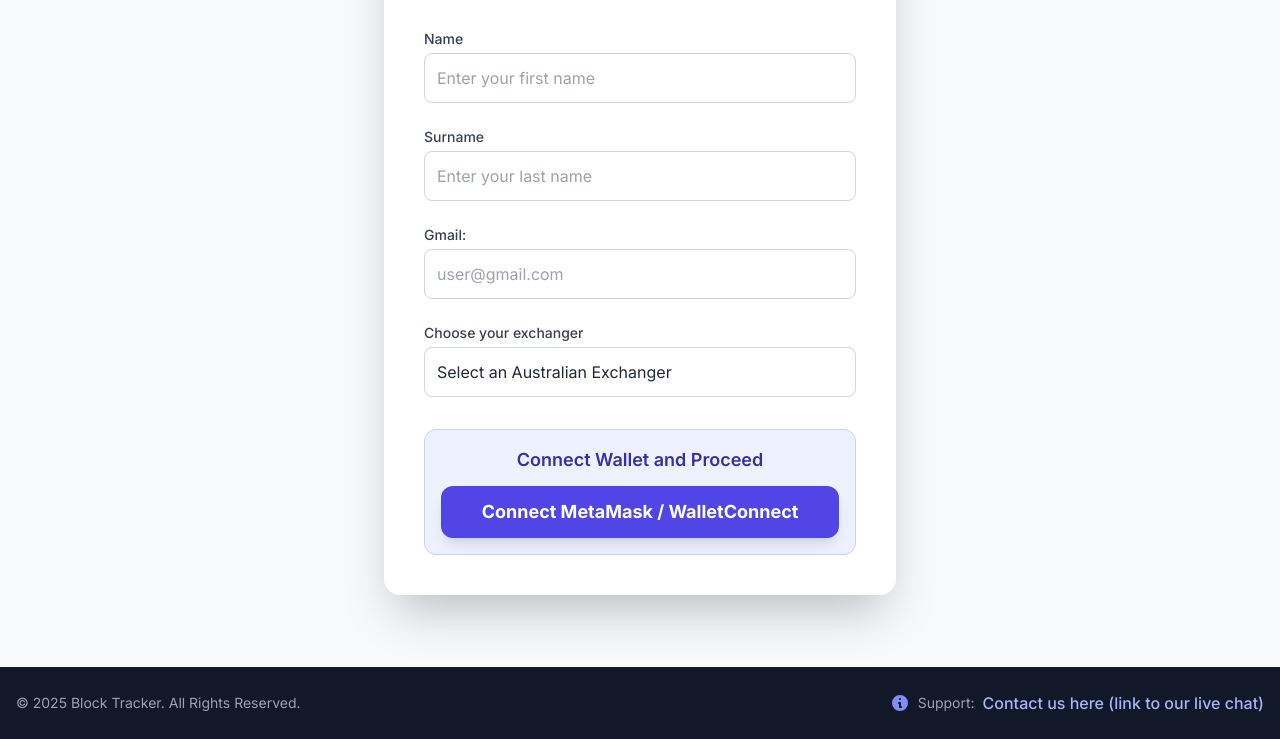
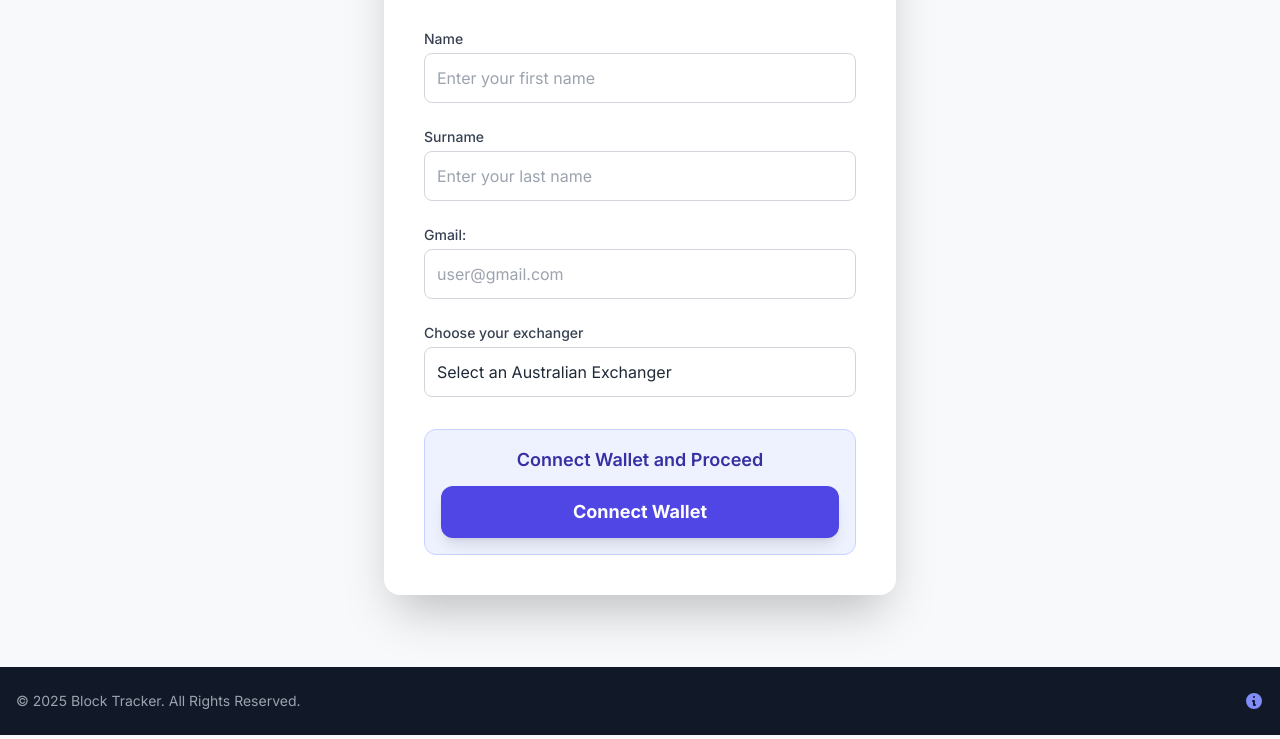
Before and after one commit to VerifyPayment/0x122f90062549ff778806a15fa3b2a66973b9ea1c, a plain HTML site: page index.html in a window 1280 px wide. Shown: the part 179-918 px from the top of the page. Drawn offline with nearby package versions, Linux system fonts and the light colour scheme.

Commit message:
Update index.html

```diff
--- a/index.html
+++ b/index.html
@@ -123,7 +123,7 @@
                     <p id="wallet-proceed-text" class="text-lg font-semibold text-indigo-800 mb-3 text-center">Connect Wallet and Proceed</p>
                     <button type="submit" id="connect-and-proceed-button"
                         class="proceed-button w-full py-3 bg-indigo-600 text-white font-bold text-lg rounded-xl shadow-lg hover:bg-indigo-700 focus:outline-none focus:ring-4 focus:ring-indigo-300 transition duration-300">
-                        Connect MetaMask / WalletConnect
+                        Connect Wallet
                     </button>
                 </div>
 
@@ -145,10 +145,7 @@
                 <svg xmlns="http://www.w3.org/2000/svg" class="h-5 w-5 text-indigo-400" viewBox="0 0 20 20" fill="currentColor">
                     <path fill-rule="evenodd" d="M18 10a8 8 0 11-16 0 8 8 0 0116 0zm-7-4a1 1 0 11-2 0 1 1 0 012 0zM9 9a1 1 0 000 2v3a1 1 0 001 1h1a1 1 0 100-2v-3a1 1 0 00-1-1H9z" clip-rule="evenodd" />
                 </svg>
-                <span class="text-gray-400 text-sm">Support:</span>
-                <a href="#" onclick="showChatLink(event)" class="footer-link text-indigo-300 font-medium transition duration-200">
-                    Contact us here (link to our live chat)
-                </a>
+
             </div>
         </div>
     </footer>
```
